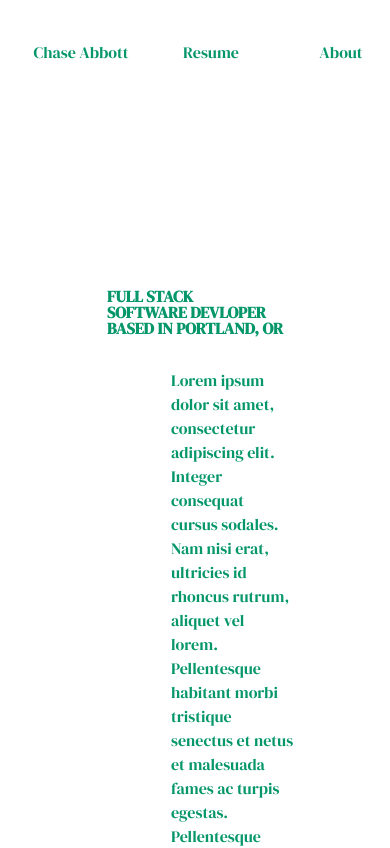
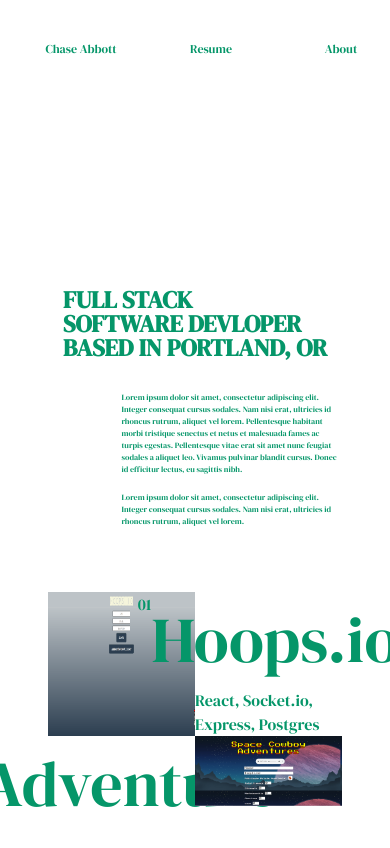
Before and after one commit to chase-abbott/Portfolio, a React (Create React App) app: page / in a window 390 px wide. Shown: the top 848 px of the page. Built offline with nearby package versions, Linux system fonts and the light colour scheme.

Commit message:
responsive optimization take 2

```diff
--- a/src/components/Header.js
+++ b/src/components/Header.js
@@ -29,7 +29,7 @@ class Header extends Component {
 
   render() {
     return (
-      <header className="Header fixed w-full lg:text-xl sm:text-base font-theme bg-opacity-50 bg-white">
+      <header className="Header fixed w-full text-xs tablet:text-base desktop:text-xl font-theme bg-opacity-50 bg-white">
         <nav className="grid grid-cols-3 w-full">
           <h2 className="justify-self-center cursor-pointer text-green-600 p-6 w-max"
             onMouseEnter={this.handleMouseEnter}
--- a/src/components/home/Home.js
+++ b/src/components/home/Home.js
@@ -9,19 +9,19 @@ export default class Home extends Component {
   render() {
     return (
       <div className="Home mt-60 font-theme">
-        <div className="grid grid-rows-2 justify-center lg:text-7xl sm:text-5xl text-green-600 leading-none mb-8 font-bold">
+        <div className="grid grid-rows-2 justify-center iPhone:text-2xl tablet:text-5xl desktop:text-7xl text-green-600 leading-none mb-8 font-bold">
           <span className="flex justify-self-start">FULL STACK</span>
           <span className="flex justify-self-start ">SOFTWARE DEVLOPER</span>
           <span className="flex justify-self-start ">BASED IN PORTLAND, OR</span>
         </div>
-        <div className=" grid grid-rows-2 text-green-600 mr-12">
-          <p className="grid grid-cols-4 mb-4">
-            <span className="col-start-3 col-span-2 lg:text-base sm:text-xs">
+        <div className=" grid grid-rows-2 text-green-600 tablet:mr-12">
+          <p className="grid grid-cols-4 tablet:grid-cols-4 mb-4">
+            <span className="col-start-2 col-span-3 tablet:col-start-3 tablet:col-span-2 text-tiny tablet:text-base">
             Lorem ipsum dolor sit amet, consectetur adipiscing elit. Integer consequat cursus sodales. Nam nisi erat, ultricies id rhoncus rutrum, aliquet vel lorem. Pellentesque habitant morbi tristique senectus et netus et malesuada fames ac turpis egestas. Pellentesque vitae erat sit amet nunc feugiat sodales a aliquet leo. Vivamus pulvinar blandit cursus. Donec id efficitur lectus, eu sagittis nibh.
             </span>
           </p>
-          <p className="grid grid-cols-4 mb-4">
-            <span className="col-start-3 col-span-2 lg:text-base sm:text-xs">
+          <p className="grid grid-cols-4 tablet:grid-cols-4 mb-4">
+            <span className="col-start-2 col-span-3 tablet:col-start-3 tablet:col-span-2 text-tiny tablet:text-base">
             Lorem ipsum dolor sit amet, consectetur adipiscing elit. Integer consequat cursus sodales. Nam nisi erat, ultricies id rhoncus rutrum, aliquet vel lorem.
             </span>
           </p>
--- a/tailwind.config.js
+++ b/tailwind.config.js
@@ -2,6 +2,24 @@ module.exports = {
   purge: ['./src/**/*.{js,jsx,ts,tsx}', './public/index.html'],
   darkMode: false, // or 'media' or 'class'
   theme: {
+    screens: {
+      'iPhone': '375px',
+      'tablet': '640px',
+      'desktop': '1024px'
+    },
+    fontSize: {
+      'tiny': '.5rem',
+      'xs': '.75rem',
+      'base': '1rem',
+      'lg': '1.125rem',
+      'xl': '1.25rem',
+      '2xl': '1.5rem',
+      '3xl': '1.875rem',
+      '4xl': '2.25rem',
+      '5xl': '3rem',
+      '6xl': '4rem',
+      '7xl': '5rem',
+    },
     fontFamily: {
       'theme': 'DM Serif Display, serif'
     },
```
